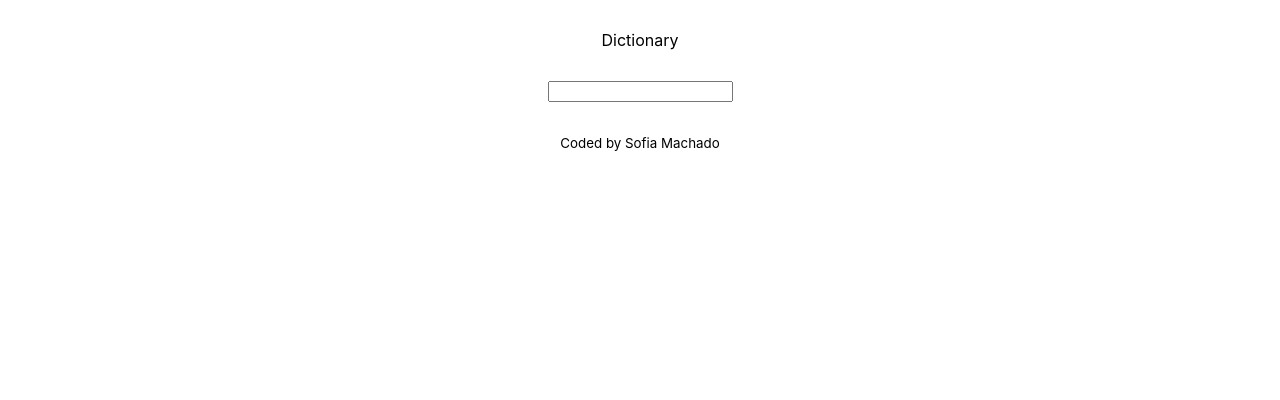
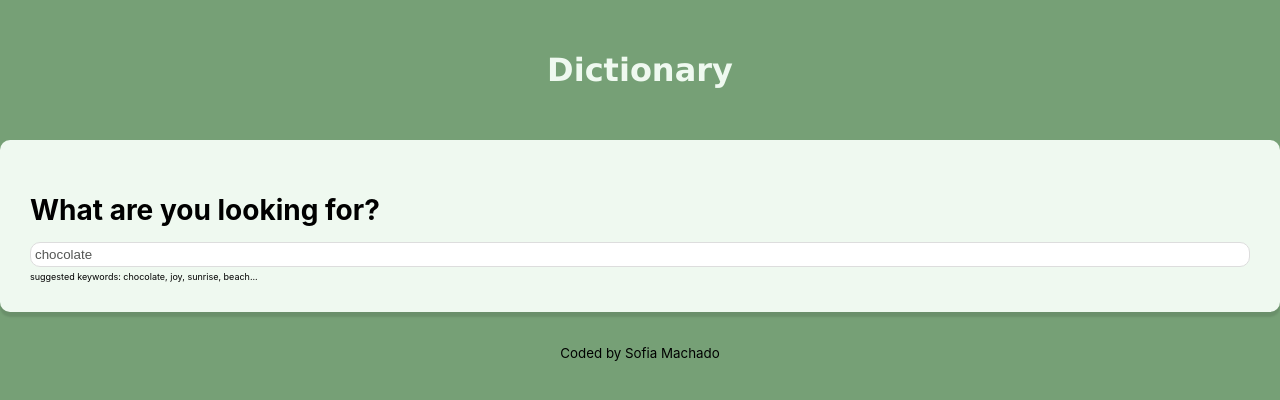
Before and after one commit to SofiaDani/dictionary-react, a React (Create React App) app: page / in a window 1280 px wide. Shown: the top 400 px of the page. Built offline with nearby package versions, Linux system fonts and the light colour scheme; no server answers; the HTML template or start-up script is replaced by a standard one.

Commit message:
First styling

```diff
--- a/src/App.css
+++ b/src/App.css
@@ -1,3 +1,17 @@
+.App-header {
+  font-size: xx-large;
+  font-weight: 800;
+  line-height: 80px;
+  font-family: Verdana, Geneva, Tahoma, sans-serif;
+  color: #eff9f0;
+}
+
+body {
+  background-color: #76a076;
+}
+a {
+  color: #fee2ff;
+}
 .App-header {
   text-align: center;
   margin: 30px 0;
--- a/src/App.js
+++ b/src/App.js
@@ -8,7 +8,7 @@ function App() {
       <div className="container">
         <header className="App-header">Dictionary</header>
         <main>
-          <Dictionary />
+          <Dictionary defaultKeyword="chocolate" />
         </main>
         <footer className="footer-text">
           <small>Coded by Sofia Machado</small>
--- a/src/Dictionary.css
+++ b/src/Dictionary.css
@@ -1,3 +1,26 @@
-.Dictionary {
-  text-align: center;
+.Dictionary h1 {
+  font-size: 28px;
+  font-weight: bold;
+  margin-bottom: 15px;
 }
+
+.Dictionary section {
+  background: #eff9f0;
+  padding: 30px;
+  border-radius: 10px;
+  box-shadow: 0 5px 2px rgb(0 0 0 /10%);
+  margin: 20px 0;
+}
+
+.Dictionary input {
+  color: #545654;
+  width: 100%;
+  padding: 4px 4px;
+  border-radius: 10px;
+  border: 1px solid #ddd;
+}
+
+.Dictionary .hint {
+  font-size: 9px;
+  margin-top: 4px;
+}
--- a/src/Dictionary.js
+++ b/src/Dictionary.js
@@ -4,32 +4,55 @@ import Results from "./Results";
 
 import "./Dictionary.css";
 
-export default function Dictionary() {
-  let [keyword, setKeyword] = useState("");
+export default function Dictionary(props) {
+  let [keyword, setKeyword] = useState(props.defaultKeyword);
   let [results, setResults] = useState(null);
+  let [loaded, setLoaded] = useState(false);
 
   function handleResponse(response) {
-    console.log(response.data[0].meanings[0].definitions[0].definition);
     setResults(response.data[0]);
   }
 
-  function search(event) {
-    event.preventDefault();
-
+  function search() {
     let apiUrl = `https://api.dictionaryapi.dev/api/v2/entries/en/${keyword}`;
     axios.get(apiUrl).then(handleResponse);
+  }
+
+  function handleSubmit(event) {
+    event.preventDefault();
+    search();
   }
 
   function handleKeywordChange(event) {
     setKeyword(event.target.value);
   }
 
+  function load() {
+    setLoaded(true);
+    search();
+  }
+
+  if (loaded) {
     return (
       <div className="Dictionary">
-      <form onSubmit={search}>
-        <input type="search" onChange={handleKeywordChange} />
+        <section>
+          <h1>What are you looking for?</h1>
+          <form onSubmit={handleSubmit}>
+            <input
+              type="search"
+              onChange={handleKeywordChange}
+              defaultValue={props.defaultKeyword}
+            />
           </form>
+          <div className="hint">
+            suggested keywords: chocolate, joy, sunrise, beach...
+          </div>
+        </section>
         <Results results={results} />
       </div>
     );
+  } else {
+    load();
+    return "";
   }
+}
--- /dev/null
+++ b/src/Meaning.css
@@ -0,0 +1,12 @@
+.Meaning h3 {
+  font-size: 22px;
+  line-height: 1;
+  font-weight: bold;
+}
+
+.Meaning .example {
+  font-size: 14px;
+  opacity: 0.6;
+  font-style: italic;
+  margin-top: 10px;
+}
--- a/src/Meaning.js
+++ b/src/Meaning.js
@@ -1,5 +1,7 @@
 import React from "react";
 import Synonyms from "./Synonyms";
+
+import "./Meaning.css";
 
 export default function Meaning(props) {
   console.log(props.meaning);
@@ -9,13 +11,10 @@ export default function Meaning(props) {
       {props.meaning.definitions.map(function (definition, index) {
         return (
           <div key={index}>
-            <p>
-              <strong>Definition:</strong> {definition.definition}
-              <br />
-              <em>{definition.example}</em>
-              <br />
-              <Synonyms synonyms={definition.synonyms} />
-            </p>
+            <div className="definition">{definition.definition}</div>
+            <div className="example">{definition.example}</div>
+
+            <Synonyms synonyms={definition.synonyms} />
           </div>
         );
       })}
--- /dev/null
+++ b/src/Phonetic.css
@@ -0,0 +1,22 @@
+.Phonetic {
+  margin-top: 30px;
+  margin-bottom: 30px;
+}
+.Phonetic a {
+  border: 1px solid #ddd;
+  text-decoration: none;
+  padding: 10px 20px;
+  border-radius: 20px;
+  transition: all 200ms ease-in-out;
+  font-weight: bold;
+  margin-right: 10px;
+}
+
+.Phonetic a:hover {
+  background: #fee2ff;
+  color: #eff9f0;
+}
+
+.Phonetic .text {
+  opacity: 0.6;
+}
--- a/src/Phonetic.js
+++ b/src/Phonetic.js
@@ -1,13 +1,13 @@
 import React from "react";
 
+import "./Phonetic.css";
 export default function Phonetic(props) {
   return (
     <div className="Phonetic">
       <a href={props.phonetic.audio} target="_blank" rel="noopener noreferrer">
         Audio
       </a>
-      <br />
-      {props.phonetic.text}
+      <span className="text">{props.phonetic.text}</span>
     </div>
   );
 }
--- /dev/null
+++ b/src/Results.css
@@ -0,0 +1,5 @@
+.Results h2 {
+  font-size: 28px;
+  font-weight: bold;
+  line-height: 1;
+}
--- a/src/Results.js
+++ b/src/Results.js
@@ -1,11 +1,14 @@
 import React from "react";
 import Meaning from "./Meaning";
 import Phonetic from "./Phonetic";
+
+import "./Results.css";
 
 export default function Results(props) {
   if (props.results) {
     return (
       <div className="Results">
+        <section>
           <h2>{props.results.word}</h2>
           {props.results.phonetics.map(function (phonetic, index) {
             return (
@@ -14,11 +17,12 @@ export default function Results(props) {
               </div>
             );
           })}
+        </section>
         {props.results.meanings.map(function (meaning, index) {
           return (
-            <div key={index}>
+            <section key={index}>
               <Meaning meaning={meaning} />
-            </div>
+            </section>
           );
         })}
       </div>
--- /dev/null
+++ b/src/Synonyms.css
@@ -0,0 +1,10 @@
+.Synonyms {
+  margin: 20px 0 0;
+  padding: 0;
+}
+
+.Synonyms li {
+  font-size: 14px;
+  display: inline-block;
+  padding-right: 14px;
+}
--- a/src/Synonyms.js
+++ b/src/Synonyms.js
@@ -1,4 +1,6 @@
 import React from "react";
+
+import "./Synonyms.css";
 
 export default function Synonyms(props) {
   if (props.synonyms) {
```
Lines whose indentation alone changed are shown as unchanged.
